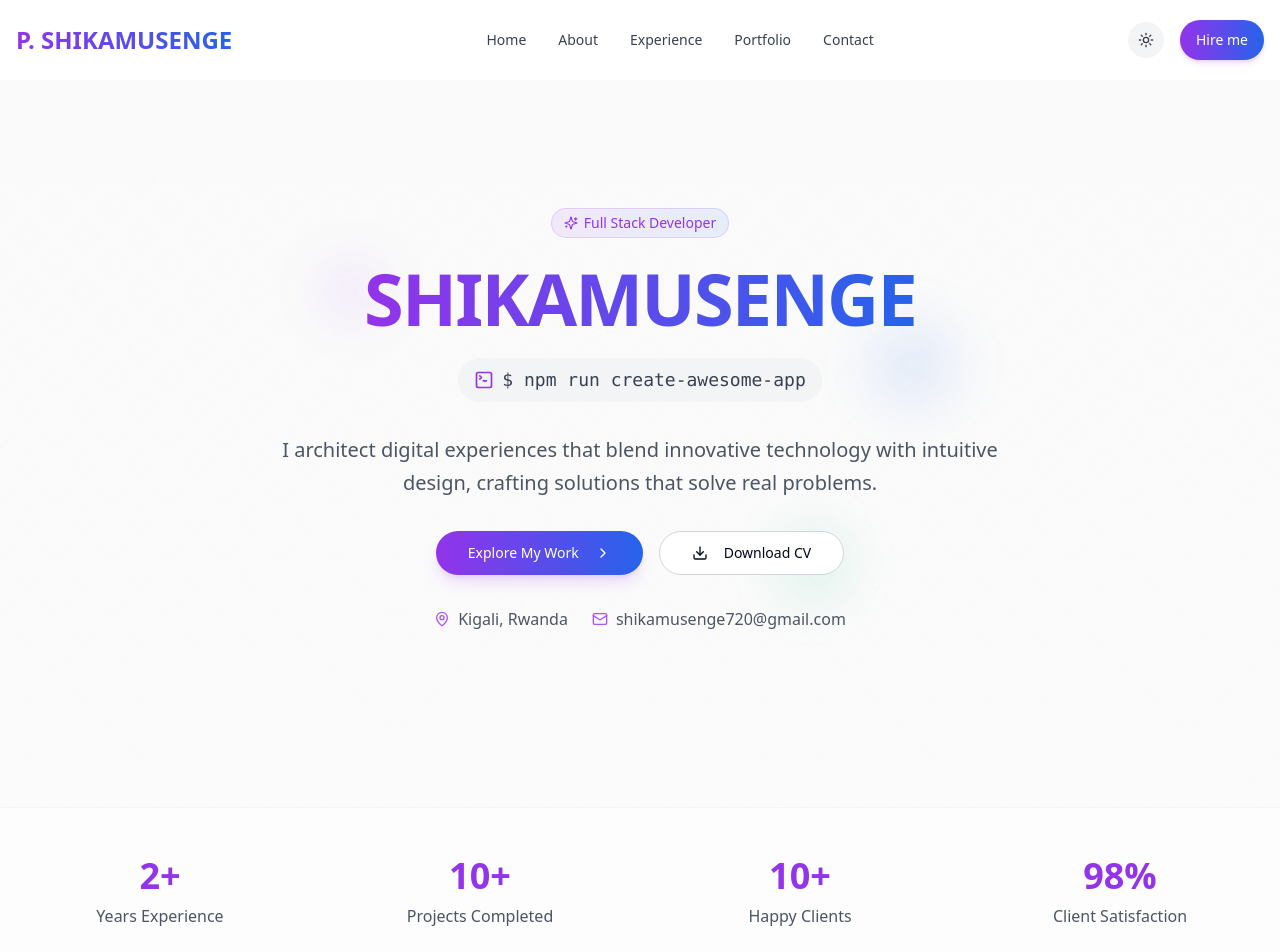
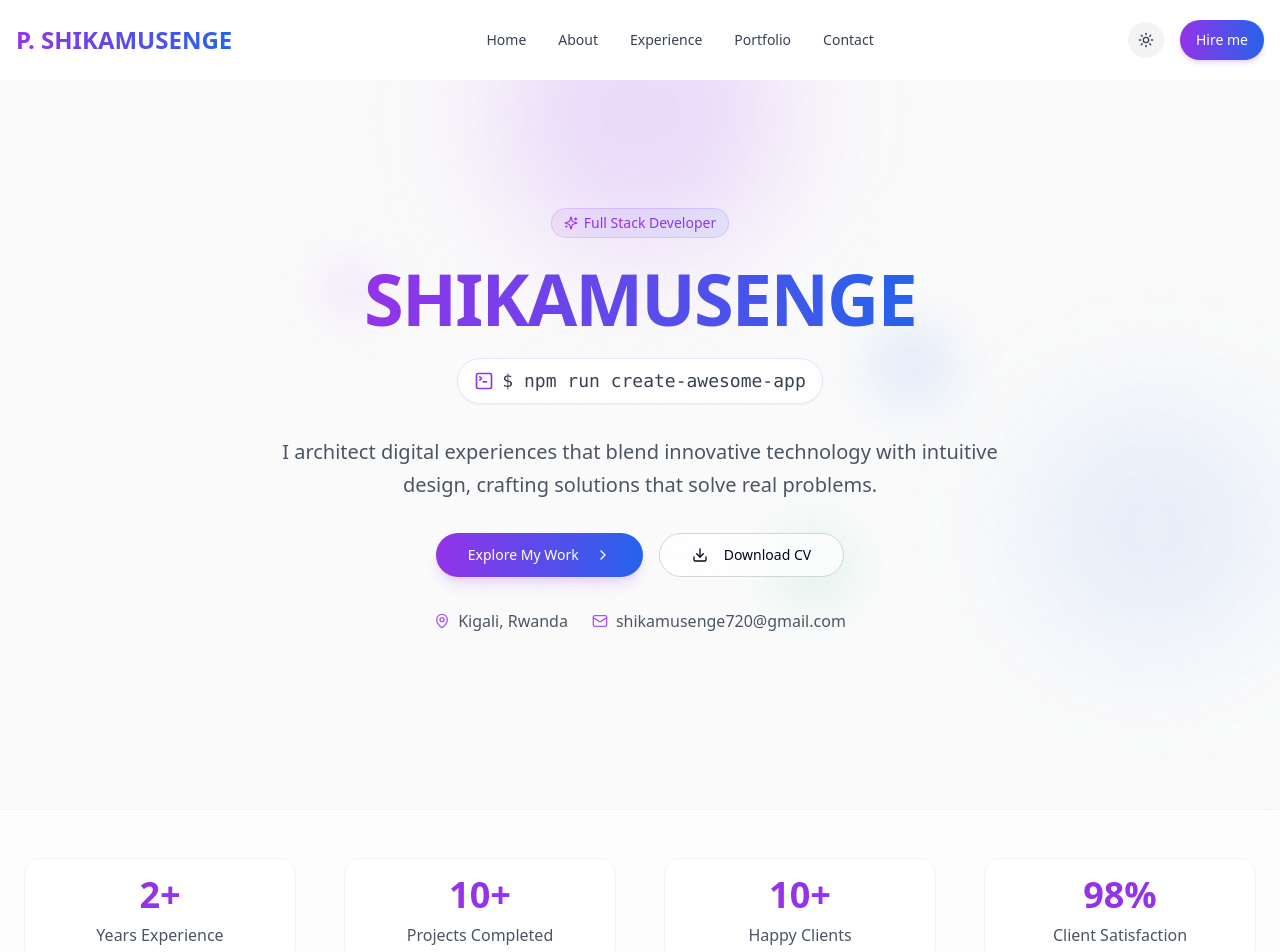
Before and after one commit to shikamusenge/my-profile, a Next.js app: page / in a window 1280 px wide. Shown: the top 952 px of the page. Built offline with nearby package versions, Linux system fonts and the light colour scheme.

Commit message:
Enhance homepage with more modern and attractive UI styling
Agent-Logs-Url: https://github.com/shikamusenge/my-profile/sessions/dc144f6b-c586-4bf3-b794-d67cbfa6c3ad

Co-authored-by: shikamusenge <111120523+shikamusenge@users.noreply.github.com>

```diff
--- a/app/page.tsx
+++ b/app/page.tsx
@@ -2,6 +2,7 @@
 
 import { useEffect, useRef } from "react"
 import Image from "next/image"
+import Link from "next/link"
 import { Button } from "@/components/ui/button"
 import { Badge } from "@/components/ui/badge"
 import { Card, CardContent } from "@/components/ui/card"
@@ -15,7 +16,7 @@ import { ChevronRight, Code2, Download, Globe, Layers, Mail, MapPin, Sparkles, S
   Box,
   BadgeCheck,
   LayoutDashboard,
-  TerminalSquare,} from "lucide-react"
+  TerminalSquare, ArrowUpRight,} from "lucide-react"
 import { motion } from "framer-motion"
 import { useMobile } from "@/hooks/use-mobile"
 import { FeaturedProjects } from "@/components/projects/featured-projects"
@@ -56,7 +57,9 @@ const skills = [
   const MotionImage = motion(Image)
 
   return (
-    <div className="min-h-screen bg-gradient-to-b from-zinc-50 to-white dark:from-zinc-950 dark:to-zinc-900">
+    <div className="relative isolate min-h-screen bg-gradient-to-b from-zinc-50 to-white dark:from-zinc-950 dark:to-zinc-900">
+      <div className="pointer-events-none absolute -top-28 left-1/2 -z-10 h-72 w-72 -translate-x-1/2 rounded-full bg-purple-500/20 blur-3xl dark:bg-purple-500/30" />
+      <div className="pointer-events-none absolute top-80 right-0 -z-10 h-64 w-64 rounded-full bg-blue-500/10 blur-3xl dark:bg-blue-400/20" />
       {/* Hero Section */}
            <section className="relative overflow-hidden pt-32 pb-44">
         {/* Animated Code Background */}
@@ -92,7 +95,7 @@ const skills = [
                   </span>
                 </h1>
 
-                <div className="inline-flex items-center px-4 py-2 bg-gray-100 dark:bg-gray-800 rounded-full">
+                <div className="inline-flex items-center px-4 py-2 rounded-full border border-purple-200/70 bg-white/80 shadow-sm backdrop-blur-sm dark:border-purple-500/20 dark:bg-gray-800/80">
                   <TerminalSquare className="h-5 w-5 text-purple-600 dark:text-purple-400 mr-2" />
                   <span className="text-lg font-mono text-gray-700 dark:text-gray-300">
                     $ npm run create-awesome-app
@@ -117,18 +120,24 @@ const skills = [
               >
                 <Button
                   size="lg"
+                  asChild
                   className="rounded-full bg-gradient-to-r from-purple-600 to-blue-600 hover:from-purple-700 hover:to-blue-700 text-white shadow-lg shadow-purple-500/20 hover:shadow-purple-500/30 transition-all duration-300 group"
                 >
-                  <span>Explore My Work</span>
-                  <ChevronRight className="ml-2 h-4 w-4 group-hover:translate-x-1 transition-transform" />
+                  <Link href="/projects">
+                    <span>Explore My Work</span>
+                    <ChevronRight className="ml-2 h-4 w-4 group-hover:translate-x-1 transition-transform" />
+                  </Link>
                 </Button>
                 <Button
                   size="lg"
                   variant="outline"
-                  className="rounded-full border-gray-300 dark:border-gray-700 hover:bg-gray-100 dark:hover:bg-gray-800 transition-all duration-300"
+                  asChild
+                  className="rounded-full border-gray-300 bg-white/70 dark:border-gray-700 dark:bg-gray-900/40 hover:bg-gray-100 dark:hover:bg-gray-800 transition-all duration-300"
                 >
-                  <Download className="mr-2 h-4 w-4" />
-                  Download CV
+                  <a href="/SHIKAMUSENGE_Philemon_CV.pdf" target="_blank" rel="noreferrer">
+                    <Download className="mr-2 h-4 w-4" />
+                    Download CV
+                  </a>
                 </Button>
               </motion.div>
 
@@ -168,7 +177,7 @@ const skills = [
                 whileInView={{ opacity: 1, y: 0 }}
                 viewport={{ once: true }}
                 transition={{ duration: 0.5, delay: index * 0.1 }}
-                className="text-center"
+                className="rounded-2xl border border-purple-100/60 bg-white/70 py-4 text-center backdrop-blur-sm dark:border-purple-500/10 dark:bg-gray-900/40"
               >
                 <div className="text-3xl md:text-4xl font-bold text-purple-600 dark:text-purple-400 mb-2">
                   {stat.number}
@@ -260,7 +269,7 @@ const skills = [
                 transition={{ duration: 0.5, delay: index * 0.1 }}
                 className="group"
               >
-                <Card className="h-full border-0 bg-white dark:bg-gray-800 shadow-md hover:shadow-xl transition-all duration-300 overflow-hidden light-card">
+                <Card className="h-full border border-purple-100/60 bg-white/90 dark:border-purple-500/10 dark:bg-gray-800 shadow-md hover:-translate-y-1 hover:shadow-xl transition-all duration-300 overflow-hidden light-card">
                   <CardContent className="p-6 md:p-8">
                     <div className="w-12 h-12 rounded-full bg-purple-100 dark:bg-purple-900/20 flex items-center justify-center mb-6 text-purple-600 dark:text-purple-400 group-hover:bg-purple-600 group-hover:text-white dark:group-hover:bg-purple-500 transition-all duration-300">
                       {service.icon}
@@ -307,7 +316,7 @@ const skills = [
     viewport={{ once: true }}
     transition={{ duration: 0.3, delay: index * 0.05 }}
   >
-    <div className="bg-white dark:bg-gray-800 rounded-xl p-6 text-center shadow-md hover:shadow-lg transition-all duration-300 border border-gray-100 dark:border-gray-700 h-full flex flex-col items-center justify-center gap-2">
+    <div className="bg-white dark:bg-gray-800 rounded-xl p-6 text-center shadow-md hover:-translate-y-1 hover:shadow-lg transition-all duration-300 border border-gray-100 dark:border-gray-700 h-full flex flex-col items-center justify-center gap-2">
       {skill.icon}
       <div className="font-medium">{skill.name}</div>
     </div>
@@ -403,7 +412,7 @@ const skills = [
                 viewport={{ once: true }}
                 transition={{ duration: 0.5, delay: index * 0.1 }}
               >
-                <Card className="h-full border-0 bg-white dark:bg-gray-800 shadow-md hover:shadow-xl transition-all duration-300 light-card">
+                <Card className="h-full border border-purple-100/60 bg-white dark:bg-gray-800 dark:border-purple-500/10 shadow-md hover:-translate-y-1 hover:shadow-xl transition-all duration-300 light-card">
                   <CardContent className="p-6 md:p-8">
                     <div className="flex mb-6">
                       {[...Array(5)].map((_, i) => (
@@ -455,28 +464,32 @@ const skills = [
       </p>
     </div>
 
-    <div className="flex justify-center gap-4 mb-8">
-      <a href="https://github.com/shikamusenge" target="_blank" rel="noopener noreferrer" className="text-gray-600 hover:text-black dark:hover:text-white">
-        <Github className="h-6 w-6" />
+    <div className="flex flex-wrap justify-center gap-3 mb-8">
+      <a href="https://github.com/shikamusenge" target="_blank" rel="noopener noreferrer" className="inline-flex items-center gap-2 rounded-full border border-gray-200 dark:border-gray-700 px-4 py-2 text-gray-600 hover:text-black dark:hover:text-white hover:border-purple-300 dark:hover:border-purple-500 transition-all">
+        <Github className="h-5 w-5" />
+        GitHub
       </a>
-      <a href="https://wa.me/+250784589448" target="_blank" rel="noopener noreferrer" className="text-gray-600 hover:text-black dark:hover:text-white">
+      <a href="https://wa.me/+250784589448" target="_blank" rel="noopener noreferrer" className="inline-flex items-center gap-2 rounded-full border border-gray-200 dark:border-gray-700 px-4 py-2 text-gray-600 hover:text-black dark:hover:text-white hover:border-purple-300 dark:hover:border-purple-500 transition-all">
         WhatsApp
       </a>
-      <a href="https://www.linkedin.com/in/shikamusenge-philemon-86494b291/" target="_blank" rel="noopener noreferrer" className="text-gray-600 hover:text-blue-600">
-        <Linkedin className="h-6 w-6" />
+      <a href="https://www.linkedin.com/in/shikamusenge-philemon-86494b291/" target="_blank" rel="noopener noreferrer" className="inline-flex items-center gap-2 rounded-full border border-gray-200 dark:border-gray-700 px-4 py-2 text-gray-600 hover:text-blue-600 hover:border-blue-300 transition-all">
+        <Linkedin className="h-5 w-5" />
+        LinkedIn
       </a>
-      <a href="https://twitter.com/ShikamusengeP" target="_blank" rel="noopener noreferrer" className="text-gray-600 hover:text-blue-400">
-        <Twitter className="h-6 w-6" />
+      <a href="https://twitter.com/ShikamusengeP" target="_blank" rel="noopener noreferrer" className="inline-flex items-center gap-2 rounded-full border border-gray-200 dark:border-gray-700 px-4 py-2 text-gray-600 hover:text-blue-400 hover:border-blue-300 transition-all">
+        <Twitter className="h-5 w-5" />
+        X
       </a>
     </div>
 
     <Button
       size="lg"
       className="rounded-full bg-gradient-to-r from-purple-600 to-blue-600 hover:from-purple-700 hover:to-blue-700 text-white shadow-lg shadow-purple-500/20 hover:shadow-purple-500/30 transition-all duration-300"
-      onClick={() => window.location.href = "mailto:your.email@example.com"}
+      onClick={() => window.location.href = "mailto:shikamusenge720@gmail.com"}
     >
       <Mail className="mr-2 h-4 w-4" />
       Contact Me
+      <ArrowUpRight className="h-4 w-4" />
     </Button>
   </motion.div>
 </div>
```
